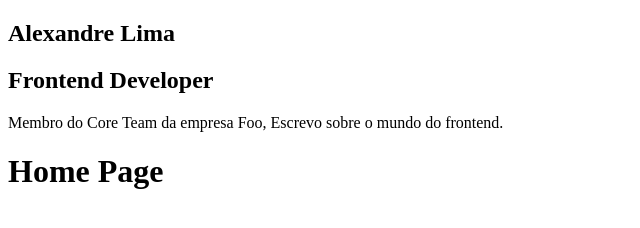
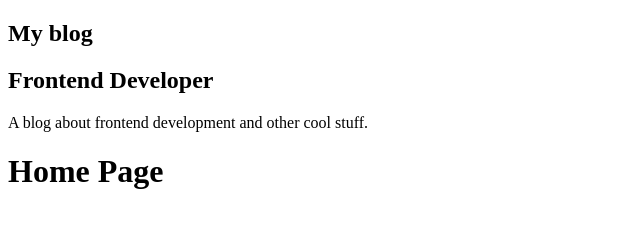
Before and after one commit to Alexandresl/My-blog, a Gatsby site: page / in a window 1280 px wide. Shown: the whole page, without its empty margins (0-640 px from the left). Built offline with nearby package versions, Linux system fonts and the light colour scheme; Gatsby itself is replaced by a stand-in of ours.

Commit message:
14. Renderizando dados com

```diff
--- a/gatsby-config.js
+++ b/gatsby-config.js
@@ -1,6 +1,7 @@
 module.exports = {
   siteMetadata: {
     title: `My blog`,
+    position: `Frontend Developer`,
     description: `A blog about frontend development and other cool stuff.`,
     author: `@alexandresl`,
   },
--- a/src/components/Profile/index.js
+++ b/src/components/Profile/index.js
@@ -1,11 +1,27 @@
-import React from 'react'
+import React from "react"
+import { StaticQuery, graphql } from "gatsby"
 
 const Profile = () => (
-  <div className="Profile-wrapper">
-    <h1>Alexandre Lima</h1>
-    <h2>Frontend Developer</h2>
-    <p>Membro do Core Team da empresa Foo, Escrevo sobre o mundo do frontend.</p>
-  </div>
-);
+  <StaticQuery
+    query={graphql`
+      query MyQuery {
+        site {
+          siteMetadata {
+            description
+            title
+            position
+          }
+        }
+      }
+    `}
+    render={({site: {siteMetadata: { title, position, description }}}) => (
+      <div className="Profile-wrapper">
+        <h1>{title}</h1>
+        <h2>{position}</h2>
+        <p>{description}</p>
+      </div>
+    )}
+  />
+)
 
 export default Profile
```
